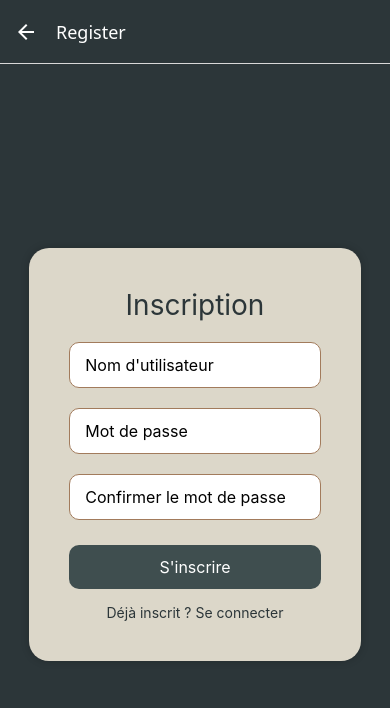
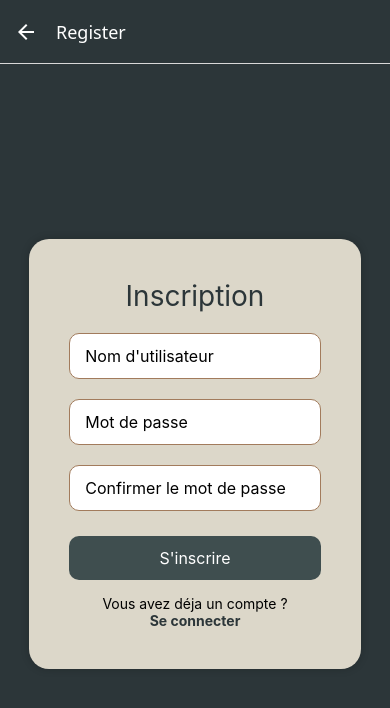
Before and after one commit to JMOYSAN/multi_mobile, a React Native app: screen /Register in a window 390 px wide. Shown: the top 708 px of the page. Built offline with nearby package versions, Linux system fonts and the light colour scheme.

Commit message:
readability des LinkTexts du Login et Register

```diff
--- a/src/screens/LoginScreen.js
+++ b/src/screens/LoginScreen.js
@@ -61,6 +61,7 @@ const Link = styled.TouchableOpacity`
 const LinkText = styled.Text`
     color: #2c3639;
     text-align: center;
+    font-weight: bold;
 `
 
 export default function LoginScreen({navigation}) {
@@ -123,7 +124,7 @@ export default function LoginScreen({navigation}) {
 
                 <Link onPress={() => navigation.replace('Register')}>
                     <Text>Pas encore de compte ?</Text>
-                    <LinkText> Créer un compte </LinkText>
+                    <LinkText>Créer un compte</LinkText>
                 </Link>
             </LoginCard>
         </LoginWrapper>
--- a/src/screens/RegisterScreen.js
+++ b/src/screens/RegisterScreen.js
@@ -1,5 +1,6 @@
 import {useState} from 'react'
 import styled from 'styled-components/native'
+import {Text} from "react-native";
 
 const RegisterWrapper = styled.View`
     flex: 1;
@@ -59,6 +60,8 @@ const Link = styled.TouchableOpacity`
 
 const LinkText = styled.Text`
     color: #2c3639;
+    text-align: center;
+    font-weight: bold;
 `
 
 export default function RegisterScreen({navigation}) {
@@ -140,7 +143,8 @@ export default function RegisterScreen({navigation}) {
                 </Button>
 
                 <Link onPress={() => navigation.replace('Login')}>
-                    <LinkText>Déjà inscrit ? Se connecter</LinkText>
+                    <Text>Vous avez déja un compte ?</Text>
+                    <LinkText>Se connecter</LinkText>
                 </Link>
             </RegisterCard>
         </RegisterWrapper>
```
